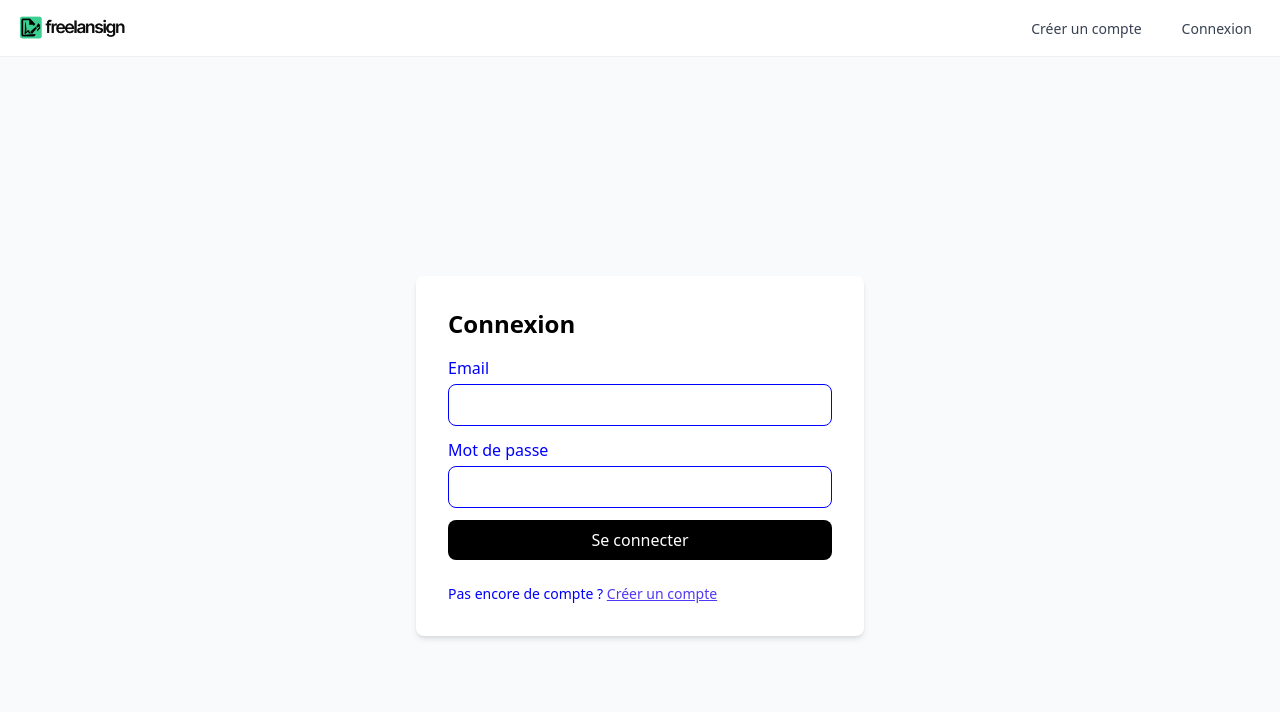
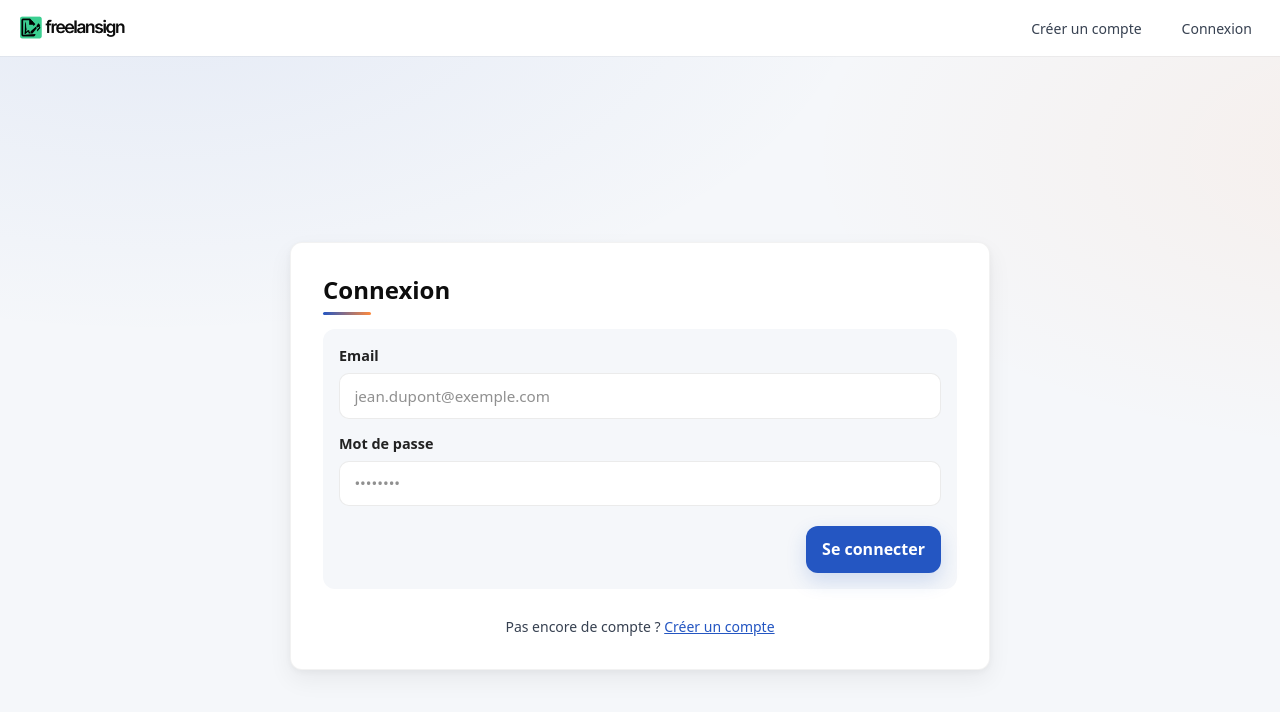
Before and after one commit to FreelanSign/FreelanSign, a React (Vite) app in the folder frontend/: page /login in a window 1280 px wide. Shown: the top 712 px of the page. Built offline with nearby package versions, Linux system fonts and the light colour scheme; no server answers.

Commit message:
feat(login): enhance LoginForm with improved validation and styling

```diff
--- a/frontend/src/interface/components/login/LoginForm.tsx
+++ b/frontend/src/interface/components/login/LoginForm.tsx
@@ -2,9 +2,11 @@ import { useForm } from 'react-hook-form';
 import { z } from 'zod';
 import { zodResolver } from '@hookform/resolvers/zod';
 import { useAuth } from '../../../app/providers/AuthProvider';
+import styles from './login-form.module.css';
 
 const schema = z.object({
-  email: z.string().email('Email invalide'),
+  // Affiche "Email requis" si vide, sinon "Email invalide" si format KO
+  email: z.string().min(1, 'Email requis').email('Email invalide'),
   password: z.string().min(1, 'Mot de passe requis'),
 });
 
@@ -12,49 +14,82 @@ type FormData = z.infer<typeof schema>;
 
 export default function LoginForm() {
   const { login } = useAuth();
+
   const {
     register,
     handleSubmit,
     formState: { errors, isSubmitting },
+    setError,
   } = useForm<FormData>({
     resolver: zodResolver(schema),
+    mode: 'onSubmit',
+    reValidateMode: 'onChange',
+  });
+
+  const onSubmit = handleSubmit(async (data) => {
+    try {
+      await login(data.email, data.password);
+    } catch {
+      // Message générique si les identifiants ne matchent pas
+      setError('password', {
+        type: 'manual',
+        message: 'Identifiants invalides.',
+      });
+    }
   });
 
   return (
-    <form
-      onSubmit={handleSubmit(async (data) => {
-        await login(data.email, data.password);
-      })}
-      className="grid gap-3 max-w-sm"
-    >
-      <label className="grid gap-1">
-        <span>Email</span>
+    <form onSubmit={onSubmit} className={styles.form} noValidate>
+      <div className={styles.stack}>
+        <div className={styles.field}>
+          <label htmlFor="email" className={styles.label}>
+            Email
+          </label>
           <input
+            id="email"
             type="email"
+            autoComplete="email"
+            placeholder="jean.dupont@exemple.com"
             {...register('email')}
-          className="border p-2 rounded"
+            className={styles.input}
+            aria-invalid={!!errors.email}
+            aria-describedby={errors.email ? 'email-error' : undefined}
           />
+          {/* ✅ Ces messages n'apparaissent que si on a tenté de soumettre */}
           {errors.email && (
-          <small className="text-red-600">{errors.email.message}</small>
+            <small id="email-error" className={styles.error}>
+              {errors.email.message}
+            </small>
           )}
+        </div>
+
+        <div className={styles.field}>
+          <label htmlFor="password" className={styles.label}>
+            Mot de passe
           </label>
-      <label className="grid gap-1">
-        <span>Mot de passe</span>
           <input
+            id="password"
             type="password"
+            autoComplete="current-password"
+            placeholder="••••••••"
             {...register('password')}
-          className="border p-2 rounded"
+            className={styles.input}
+            aria-invalid={!!errors.password}
+            aria-describedby={errors.password ? 'password-error' : undefined}
           />
           {errors.password && (
-          <small className="text-red-600">{errors.password.message}</small>
+            <small id="password-error" className={styles.error}>
+              {errors.password.message}
+            </small>
           )}
-      </label>
-      <button
-        disabled={isSubmitting}
-        className="bg-black text-white rounded p-2"
-      >
+        </div>
+      </div>
+
+      <div className={styles.actions}>
+        <button type="submit" disabled={isSubmitting} className={styles.submit}>
           {isSubmitting ? 'Connexion…' : 'Se connecter'}
         </button>
+      </div>
     </form>
   );
 }
--- /dev/null
+++ b/frontend/src/interface/components/login/login-form.module.css
@@ -0,0 +1,105 @@
+:global(:root) {
+  --brand: #2456c2;
+  --dark: #0d0d0d;
+  --paper: #f5f7fa;
+  --text: #222;
+  --muted: #6b7280;
+  --border: rgba(10, 10, 10, 0.08);
+  --ring: rgba(36, 86, 194, 0.25);
+  --danger: #dc2626;
+  --input-bg: #fff;
+}
+
+.form {
+  background: var(--paper);
+  padding: 1rem;
+  border-radius: 12px;
+  width: 100%;
+  display: grid;
+  gap: 1rem;
+}
+
+/* ✅ Pile verticale (une seule colonne, tout le temps) */
+.stack {
+  display: grid;
+  grid-template-columns: 1fr;
+  gap: 0.85rem;
+}
+
+.field {
+  display: grid;
+  gap: 0.4rem;
+}
+
+.label {
+  font-size: 0.9rem;
+  color: var(--text);
+  font-weight: 600;
+}
+
+.input {
+  appearance: none;
+  width: 100%;
+  background: var(--input-bg);
+  border: 1px solid var(--border);
+  border-radius: 10px;
+  padding: 0.65rem 0.9rem;
+  font-size: 0.95rem;
+  color: var(--text);
+  outline: none;
+  transition:
+    box-shadow 120ms ease,
+    border-color 120ms ease,
+    transform 80ms ease;
+}
+
+.input:focus {
+  border-color: var(--brand);
+  box-shadow: 0 0 0 4px var(--ring);
+}
+
+.input[aria-invalid='true'] {
+  border-color: var(--danger);
+  box-shadow: 0 0 0 4px rgba(220, 38, 38, 0.12);
+}
+
+.error {
+  color: var(--danger);
+  font-size: 0.85rem;
+}
+
+.actions {
+  display: flex;
+  gap: 0.6rem;
+  align-items: center;
+  justify-content: flex-end;
+  margin-top: 0.25rem;
+}
+
+.submit {
+  background: var(--brand);
+  color: #fff;
+  font-weight: 700;
+  border: none;
+  border-radius: 12px;
+  padding: 0.7rem 1rem;
+  cursor: pointer;
+  box-shadow: 0 8px 20px rgba(36, 86, 194, 0.18);
+  transition:
+    transform 120ms ease,
+    box-shadow 120ms ease,
+    opacity 120ms ease;
+}
+.submit:hover {
+  transform: translateY(-1px);
+  box-shadow: 0 10px 24px rgba(36, 86, 194, 0.22);
+}
+.submit:active {
+  transform: translateY(0);
+}
+.submit:disabled {
+  opacity: 0.6;
+  cursor: not-allowed;
+  transform: none;
+  box-shadow: none;
+}
--- a/frontend/src/interface/pages/Login/LoginPage.module.css
+++ b/frontend/src/interface/pages/Login/LoginPage.module.css
@@ -1,26 +1,101 @@
-/* LoginPage.module.css - namespace : LoginPage */
+/* LoginPage.module.css */
 @import 'tailwindcss' reference;
 
-.loginPage {
-  @apply min-h-screen flex items-center justify-center bg-gray-50 p-6;
-  color: blue;
+/* Palette (déjà utilisée côté dashboard) */
+:global(:root) {
+  --brand: #2456c2;
+  --success: #3ccf91;
+  --accent: #ff8a3d;
+  --dark: #0d0d0d;
+  --paper: #f5f7fa;
+  --text: #222;
+  --muted: #6b7280;
+  --border: rgba(10, 10, 10, 0.08);
 }
 
-.card {
-  /* conteneur blanc centré */
-  @apply bg-white p-8 rounded-lg shadow-md w-full max-w-md grid gap-4;
+/* Wrapper pleine hauteur, centré, fond subtil */
+.loginPage {
+  @apply min-h-screen flex items-center justify-center px-6 py-10;
+  background:
+    radial-gradient(
+      1200px 600px at 12% -10%,
+      rgba(36, 86, 194, 0.08),
+      transparent 60%
+    ),
+    radial-gradient(
+      1000px 500px at 110% 12%,
+      rgba(255, 138, 61, 0.08),
+      transparent 60%
+    ),
+    var(--paper);
+  transition: background 200ms ease;
+  box-sizing: border-box;
 }
 
-.title {
-  @apply text-2xl font-semibold;
-  font-family: var(--font-family-playfair);
-  color: black;
+/* Carte plus étroite, toujours centrée */
+.card {
+  @apply w-full grid gap-5 bg-white rounded-xl p-8;
+  width: min(100%, 680px); /* ⬅️ avant: ~920/880px */
+  border: 1px solid rgba(13, 13, 13, 0.05);
+  box-shadow:
+    0 10px 24px rgba(13, 13, 13, 0.06),
+    0 2px 6px rgba(13, 13, 13, 0.04);
+}
+@media (min-width: 640px) {
+  .card {
+    width: min(100%, 640px);
+  }
+}
+@media (min-width: 1024px) {
+  .card {
+    width: min(100%, 700px);
+  }
 }
 
-.cta {
-  @apply text-sm mt-2;
+.card:focus-within {
+  outline: none;
+  box-shadow:
+    0 12px 28px rgba(13, 13, 13, 0.08),
+    0 0 0 4px rgba(36, 86, 194, 0.1);
+  border-color: rgba(36, 86, 194, 0.25);
 }
 
+/* Titre */
+.title {
+  @apply text-2xl font-semibold leading-tight;
+  font-family:
+    var(--font-family-playfair), ui-serif, Georgia, Cambria, 'Times New Roman',
+    Times, serif;
+  color: var(--dark);
+  position: relative;
+  margin-bottom: 0.25rem;
+}
+.title::after {
+  content: '';
+  position: absolute;
+  left: 0;
+  bottom: -10px;
+  width: 48px;
+  height: 3px;
+  border-radius: 2px;
+  background: linear-gradient(90deg, var(--brand), var(--accent));
+}
+
+/* CTA sous le form, centré */
+.cta {
+  @apply text-sm mt-2 text-center;
+  color: #374151; /* gray-700 */
+}
+
+/* Lien */
 .link {
-  @apply underline text-indigo-600 hover:text-indigo-700;
+  @apply underline;
+  color: var(--brand);
+  transition:
+    opacity 120ms ease,
+    transform 120ms ease;
 }
+.link:hover {
+  opacity: 0.9;
+  transform: translateY(-1px);
+}
```
Lines whose indentation alone changed are shown as unchanged.
